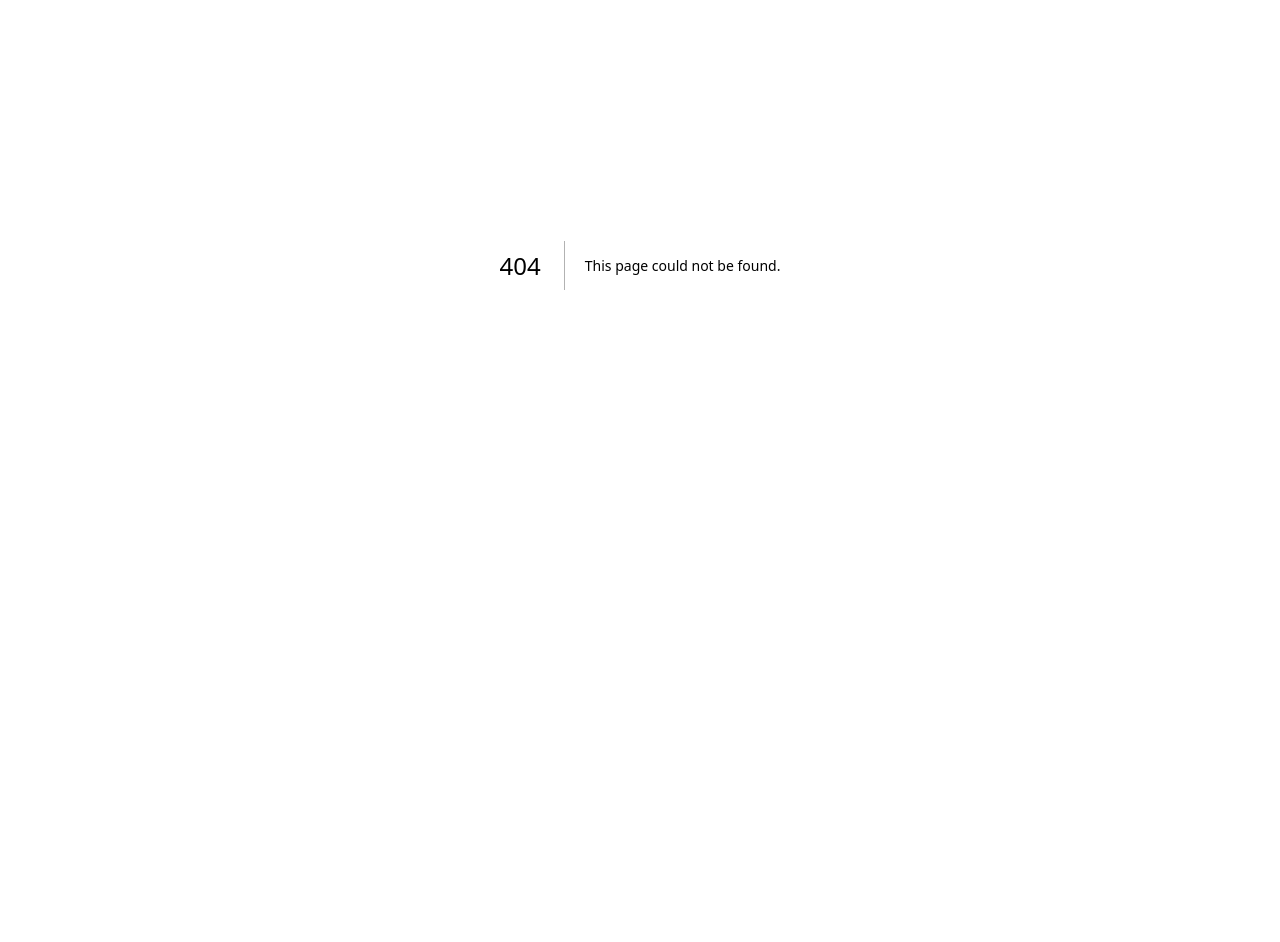
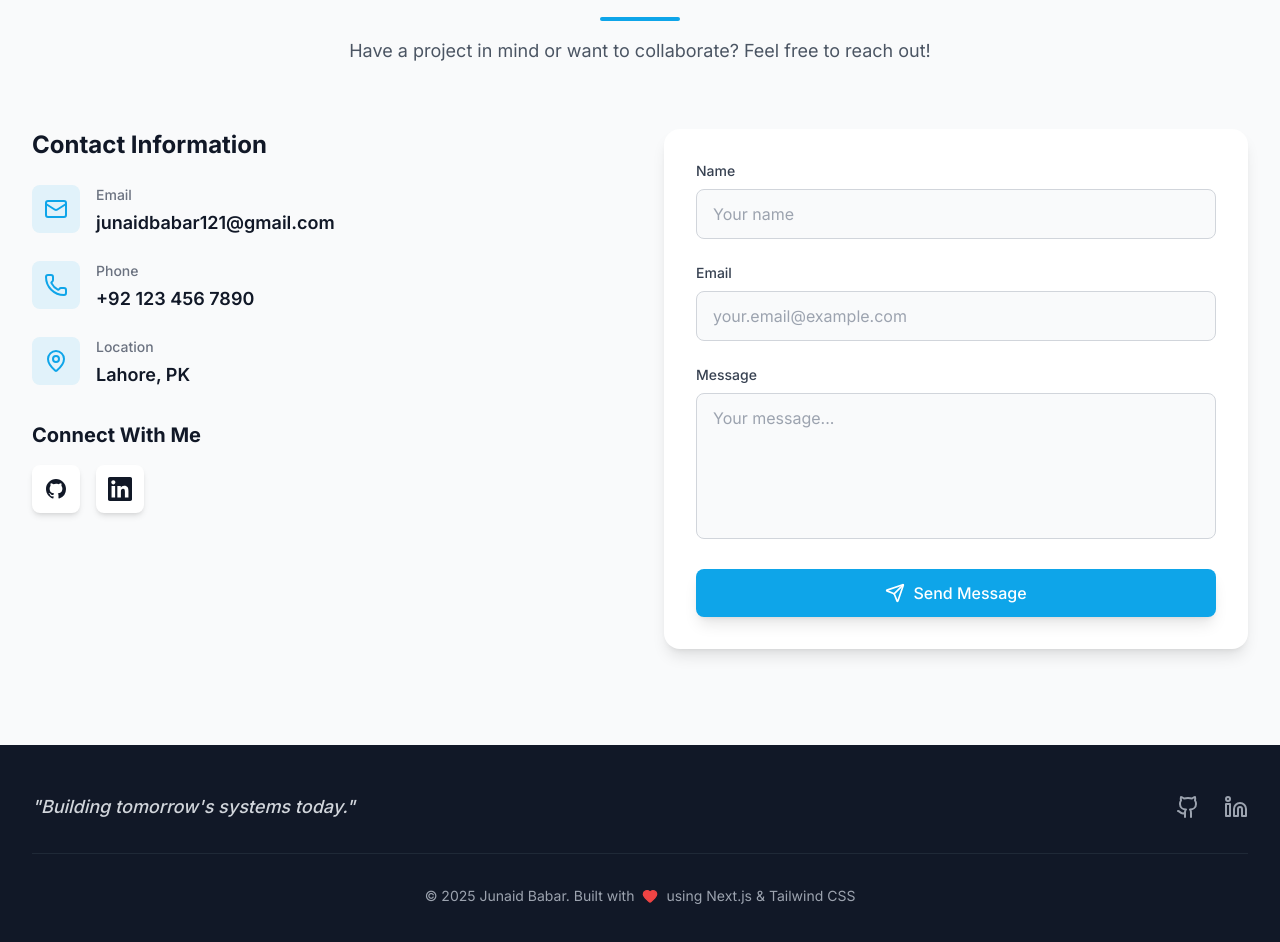
Before and after one commit to Mian-JunaidBabar/junaidbabar.dev, a Next.js app: page /contact in a window 1280 px wide. Before the commit this address had no page. Shown: the part 200-1142 px from the top of the page. Before the commit the page ends 865 px from the top, so only its background shows below. Built offline with nearby package versions, Linux system fonts and the light colour scheme.

Commit message:
feat: Update contact link to direct to the correct path and add contact page component

```diff
--- /dev/null
+++ b/src/app/contact/page.tsx
@@ -0,0 +1,15 @@
+import Footer from "@/components/Footer";
+import Contact from "@/components/Contact";
+
+export default function Home() {
+  return (
+    <div className="min-h-screen bg-white dark:bg-dark-bg transition-colors duration-300">
+      <main className="w-full">
+        <div className="space-y-24">
+          <Contact />
+        </div>
+      </main>
+      <Footer />
+    </div>
+  );
+}
--- a/src/components/ServiceClient.tsx
+++ b/src/components/ServiceClient.tsx
@@ -257,7 +257,7 @@ export default function ServiceClient({ service, relatedProjects }: any) {
 
           <div className="flex justify-center gap-4">
             <Link
-              href="/#contact"
+              href="/contact"
               className="px-6 py-3 bg-primary text-white rounded-lg hover:bg-primary/90 transition-colors"
             >
               Get in touch
```
Also changed, not shown: src/about/page.tsx (added).
